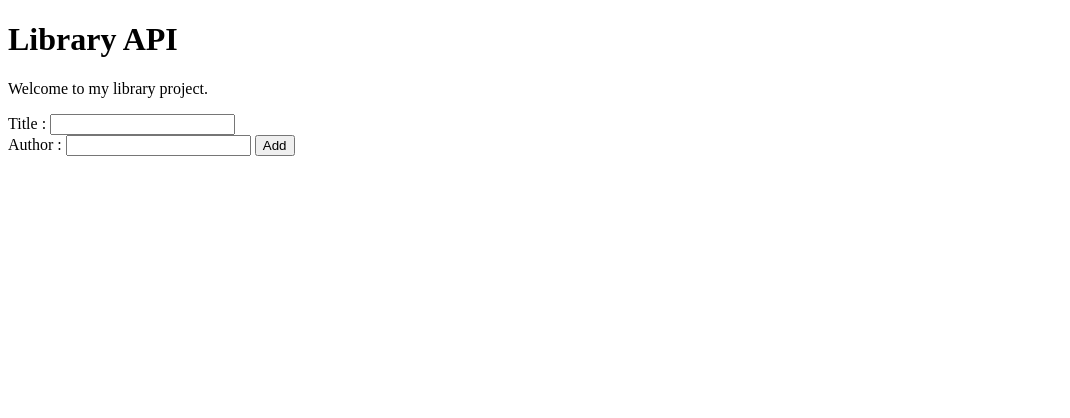
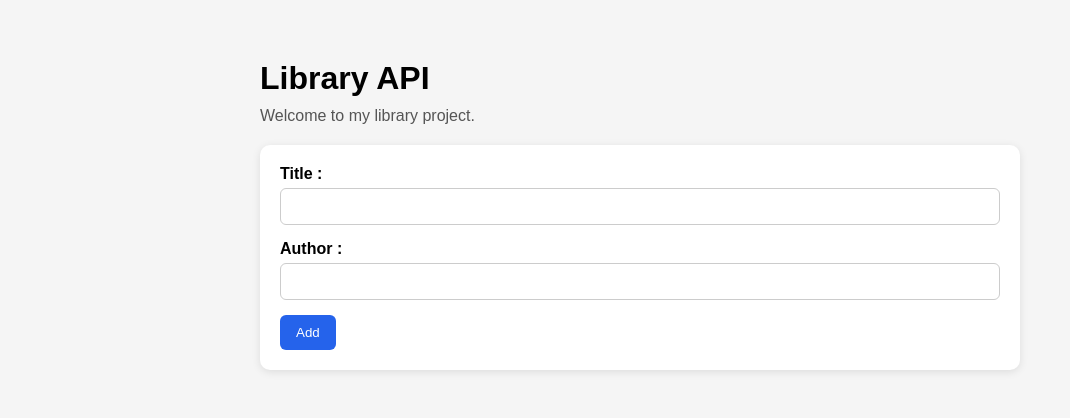
Before and after one commit to boldbug1/Library-API, a website: page public/index.html in a window 1280 px wide. Shown: the whole page, without its empty margins (0-1070 px from the left). Drawn offline with Linux system fonts and the light colour scheme; no server answers.

Commit message:
feat: add library frontend UI and styling

```diff
--- a/public/index.html
+++ b/public/index.html
@@ -2,6 +2,7 @@
 <html>
 <head>
     <title>Library API</title>
+    <link rel="stylesheet" href="styles.css">
 </head>
 <body>
     <h1>Library API</h1>
@@ -15,7 +16,6 @@
     <button type="submit">Add</button>
 </form>
 <div class="books" id="books-container"></div>
-
 <script src="script.js"></script>
 </body>
 </html>
--- /dev/null
+++ b/public/styles.css
@@ -0,0 +1,92 @@
+* {
+    margin: 0;
+    padding: 0;
+    box-sizing: border-box;
+}
+
+body {
+    font-family: Arial, sans-serif;
+    max-width: 800px;
+    margin: 40px auto;
+    padding: 20px;
+    background-color: #f5f5f5;
+}
+
+h1 {
+    margin-bottom: 10px;
+}
+
+p {
+    margin-bottom: 20px;
+    color: #555;
+}
+
+#inpt-container {
+    background: white;
+    padding: 20px;
+    border-radius: 10px;
+    margin-bottom: 25px;
+    box-shadow: 0 2px 8px rgba(0, 0, 0, 0.1);
+}
+
+#inpt-container label {
+    display: block;
+    margin-bottom: 5px;
+    font-weight: bold;
+}
+
+#inpt-container input {
+    width: 100%;
+    padding: 10px;
+    margin-bottom: 15px;
+    border: 1px solid #ccc;
+    border-radius: 6px;
+}
+
+#inpt-container button {
+    padding: 10px 16px;
+    border: none;
+    background: #2563eb;
+    color: white;
+    border-radius: 6px;
+    cursor: pointer;
+}
+
+#inpt-container button:hover {
+    opacity: 0.9;
+}
+
+.books {
+    display: flex;
+    flex-direction: column;
+    gap: 15px;
+}
+
+.book {
+    background: white;
+    padding: 15px;
+    border-radius: 10px;
+    box-shadow: 0 2px 8px rgba(0, 0, 0, 0.08);
+}
+
+.book h3,
+.book h1 {
+    margin-bottom: 8px;
+}
+
+.book p {
+    margin-bottom: 12px;
+}
+
+.book button {
+    padding: 8px 12px;
+    border: none;
+    background: #dc2626;
+    color: white;
+    border-radius: 6px;
+    cursor: pointer;
+}
+
+.book button:hover {
+    opacity: 0.9;
+}
```
